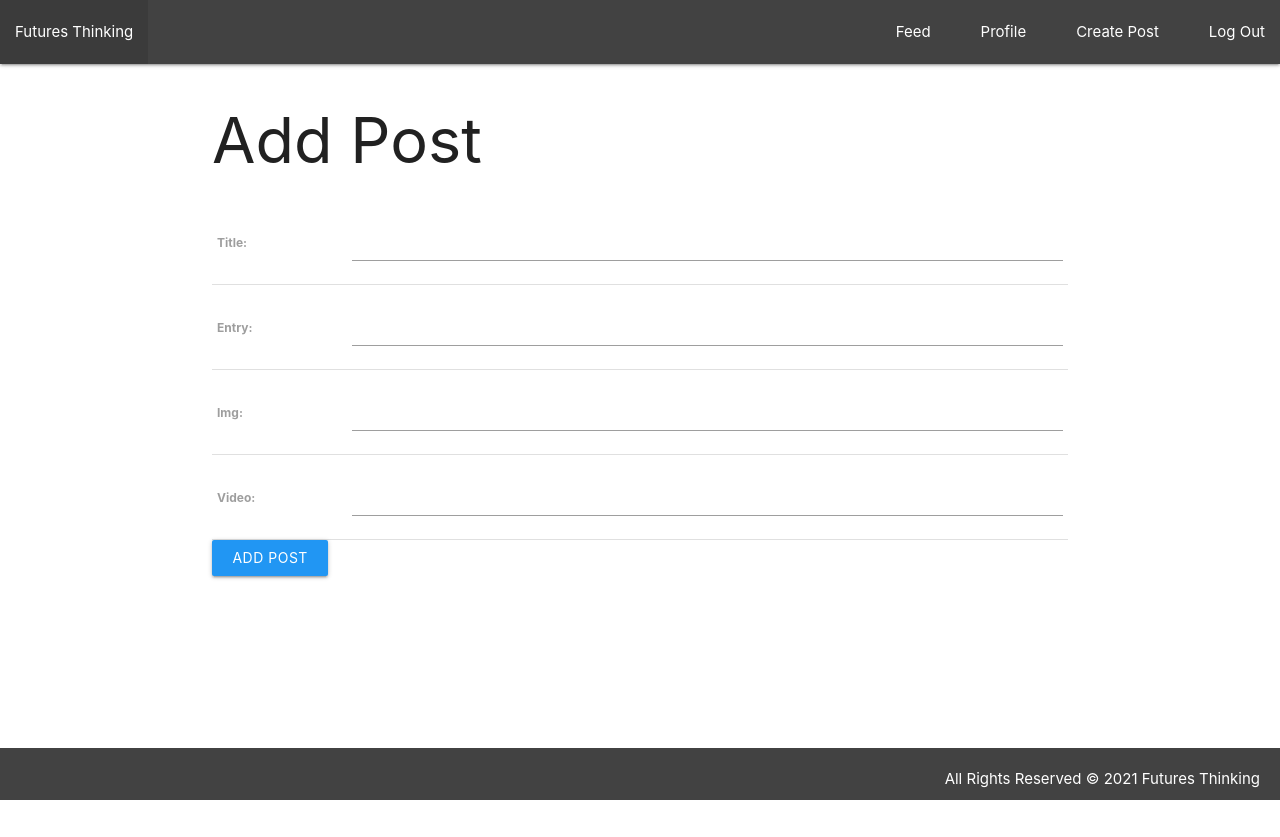
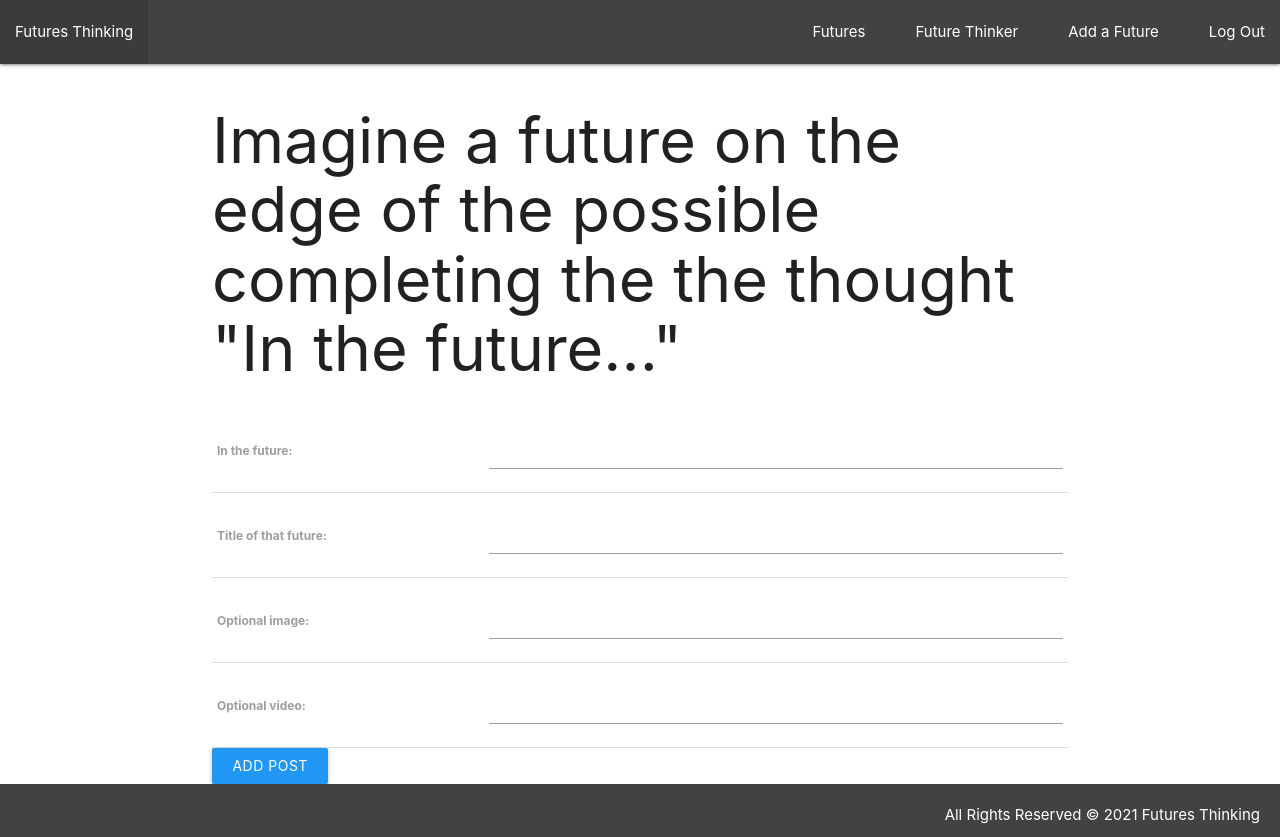
Before and after one commit to tylerrice121/Futures_Thinking, a Django app: page /entry/create/ in a window 1280 px wide. Before the commit the page ends 800 px from the top, so only its background shows below. Run offline with Django 3.2, Linux system fonts and the light colour scheme; the visitor is signed in with stand-in values (Sample User, id 1).

Commit message:
test in form/update of model...

```diff
--- a/main_app/models.py
+++ b/main_app/models.py
@@ -6,12 +6,13 @@ from taggit.managers import TaggableManager
 
 
 class UserEntries(models.Model):
-    title = models.CharField(max_length=100)
-    entry = models.CharField(max_length=350)
+
+    in_the_future = models.CharField(max_length=350)
+    title_of_that_future = models.CharField(max_length=100)
     tags = TaggableManager()
     # slug = models.SlugField(unique=True, max_length=100)
-    img = models.CharField(max_length=250, blank=True)
-    video = EmbedVideoField(blank=True)
+    optional_image = models.CharField(max_length=250, blank=True)
+    optional_video = EmbedVideoField(blank=True)
     date = models.DateTimeField(auto_now=True)
     user = models.ForeignKey(User, on_delete=models.CASCADE)
 
--- a/main_app/templates/base.html
+++ b/main_app/templates/base.html
@@ -26,14 +26,14 @@
                 </ul>
                 <ul>
                     <li>
-                        <a href="{% url 'feed' %}" class='link'>Feed</a>
+                        <a href="{% url 'feed' %}" class='link'>Futures</a>
                     </li>
                     {% if user.is_authenticated %}
                     <li>
-                        <a href="{% url 'profile' %}"class='link'>Profile</a>
+                        <a href="{% url 'profile' %}"class='link'>Future Thinker</a>
                     </li>
                     <li>
-                        <a href="{% url 'entry_create' %}"class='link'>Create Post</a>
+                        <a href="{% url 'entry_create' %}"class='link'>Add a Future</a>
                     </li>
                     <li>
                         <a href="{% url 'logout' %}" class="link">Log Out</a>
--- a/main_app/templates/feed.html
+++ b/main_app/templates/feed.html
@@ -11,9 +11,9 @@
     <div class="card">
         <a href="{% url 'detail' post.id %}">
             <div>
-                <h4>{{ post.title }}</h4>
+                <h4>{{ post.title_of_that_future }}</h4>
                 <p>Created on {{ post.date }} by {{post.user}}</p></a>
-               <p>{{post.entry}}</p>
+               <p>{{post.in_the_future}}</p>
 
                 {% for tag in post.tags.all %}
               <a href="{% url 'posts_by_tag' tag.slug %}"> {{ tag.name }}</a>
--- a/main_app/templates/main_app/userentries_form.html
+++ b/main_app/templates/main_app/userentries_form.html
@@ -4,7 +4,7 @@
 {% if object %}
 <h1>Update {{object.name}}</h1>
 {% else %}
-<h1>Add Post</h1>
+<h1>Imagine a future on the edge of the possible completing the the thought "In the future..." </h1>
 {% endif %}
 <form action="" method="post">
     {% csrf_token %}
--- a/main_app/views.py
+++ b/main_app/views.py
@@ -76,18 +76,16 @@ class Profile(LoginRequiredMixin, ListView):
 
 class EntryCreate(LoginRequiredMixin, CreateView):
     model = UserEntries
-    fields = ('title', 'entry', 'img', 'video', 'tags')
+    fields = ('in_the_future', 'title_of_that_future', 'tags','optional_image', 'optional_video' )
 
     def form_valid(self, form):
         form.instance.user = self.request.user
         return super().form_valid(form)
 
-
-
 class EntryUpdate(LoginRequiredMixin, UpdateView):
   model = UserEntries
   # Let's disallow the renaming of a cat by excluding the name field!
-  fields = ['title', 'entry', 'img', 'video', 'tags'  ]
+  fields = ['in_the_future', 'title_of_that_future', 'tags','optional_image', 'optional_video' ]
 
 class EntryDelete(LoginRequiredMixin, DeleteView):
     model = UserEntries
```
Also changed, not shown: main_app/forms.py (+9 -6 lines), main_app/templates/profile/detail.html (+4 -4 lines), main_app/migrations/0001_initial.py (added), main_app/migrations/0002_rename_entry_userentries_future.py (added), main_app/migrations/0003_auto_20211201_1845.py (added), main_app/migrations/__init__.py (added).
